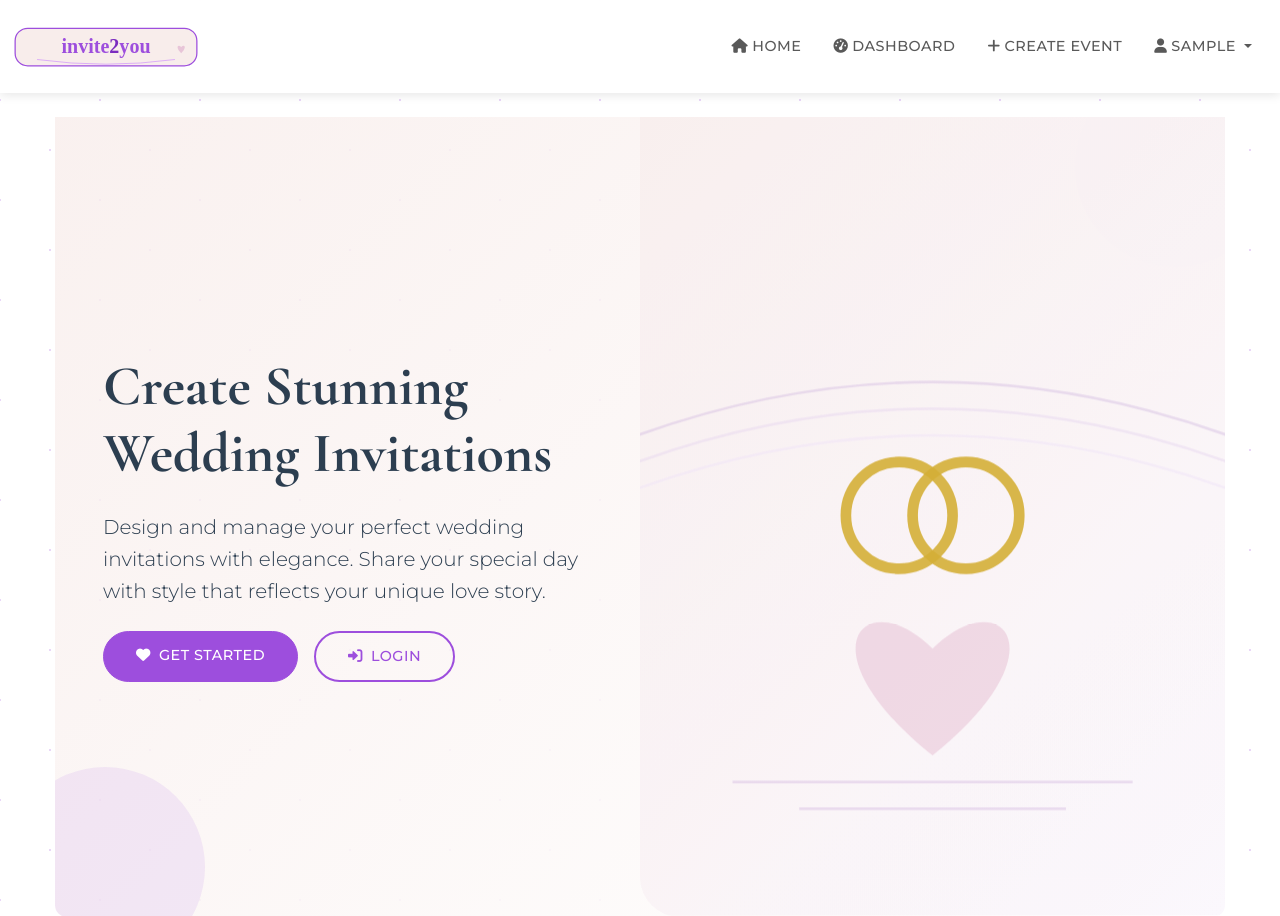
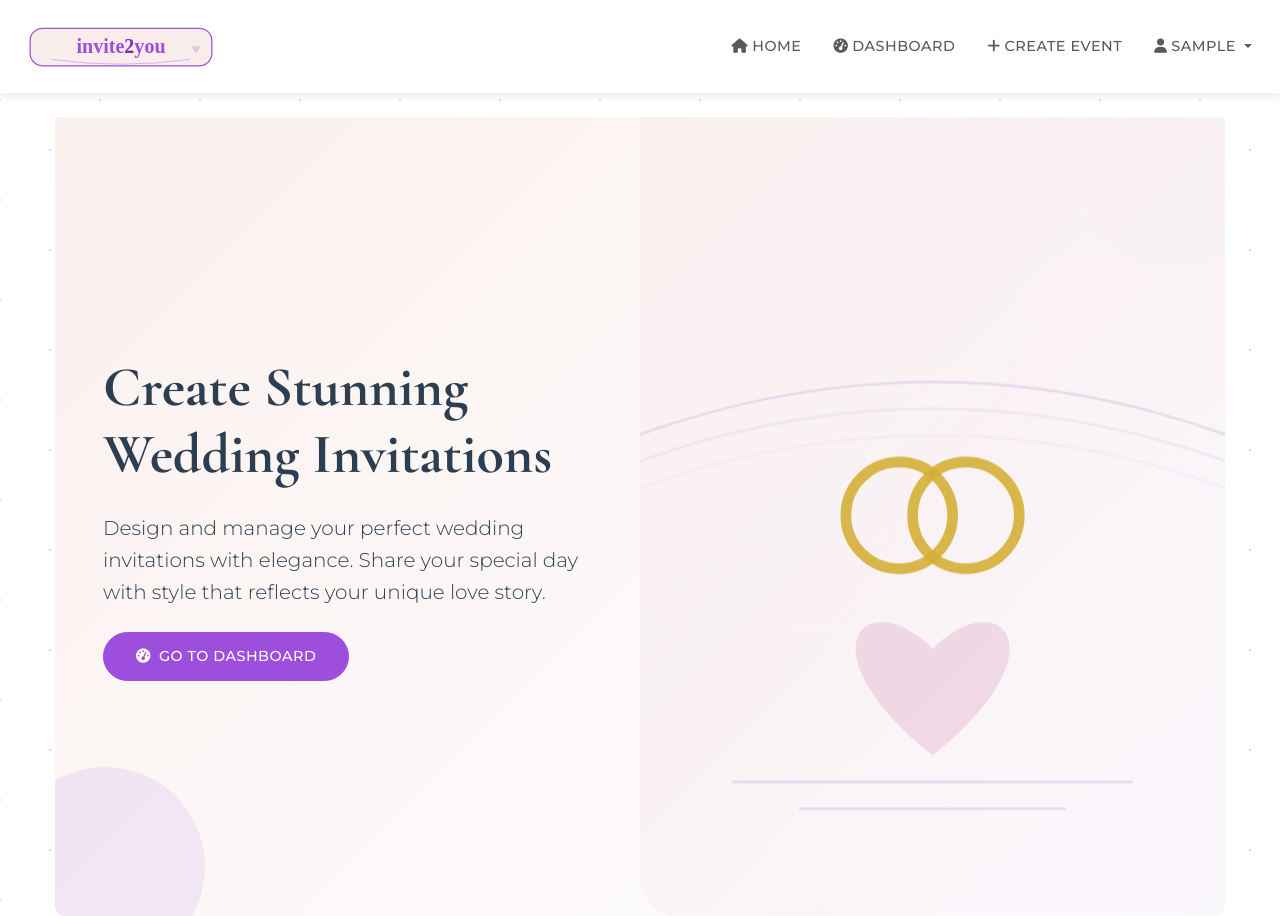
Before and after one commit to eitandanino/test-wedding-app, a Flask app: page / in a window 1280 px wide. Shown: the top 916 px of the page. Run offline with Flask 3, Linux system fonts and the light colour scheme; the visitor is signed in with stand-in values (Sample User, id 1).

Commit message:
fix when the user is loged in it shows now dashboard instead of login and get started

```diff
--- a/app/templates/base.html
+++ b/app/templates/base.html
@@ -79,6 +79,12 @@
         margin-right: 2rem;
       }
 
+      .logo-container {
+        position: relative;
+        z-index: 10;
+        margin-left: 15px;
+      }
+
       .nav-link {
         font-weight: 500;
         text-transform: uppercase;
@@ -150,7 +156,10 @@
     <!-- Navbar -->
     <nav class="navbar navbar-expand-lg">
       <div class="container-fluid">
-        <a class="navbar-brand" href="{{ url_for('main.home') }}">
+        <a
+          class="navbar-brand logo-container"
+          href="{{ url_for('main.home') }}"
+        >
           <img
             src="{{ url_for('static', filename='images/invite2you-logo.svg') }}"
             alt="invite2you"
--- a/app/templates/home.html
+++ b/app/templates/home.html
@@ -14,6 +14,14 @@
             story.
           </p>
           <div class="d-flex gap-3">
+            {% if current_user.is_authenticated %}
+            <a
+              href="{{ url_for('main.dashboard') }}"
+              class="btn btn-primary rounded-pill"
+            >
+              <i class="fas fa-tachometer-alt me-2"></i>Go to Dashboard
+            </a>
+            {% else %}
             <a
               href="{{ url_for('main.signup') }}"
               class="btn btn-primary rounded-pill"
@@ -26,6 +34,7 @@
             >
               <i class="fas fa-sign-in-alt me-2"></i>Login
             </a>
+            {% endif %}
           </div>
         </div>
       </div>
@@ -158,9 +167,15 @@
       Join thousands of happy couples who have created beautiful wedding
       invitations with our platform
     </p>
+    {% if current_user.is_authenticated %}
+    <a href="{{ url_for('main.dashboard') }}" class="btn btn-lg btn-light">
+      <i class="fas fa-tachometer-alt me-2"></i>Go to Dashboard
+    </a>
+    {% else %}
     <a href="{{ url_for('main.signup') }}" class="btn btn-lg btn-light">
       <i class="fas fa-heart me-2"></i>Get Started Today
     </a>
+    {% endif %}
   </div>
 </section>
 
```
